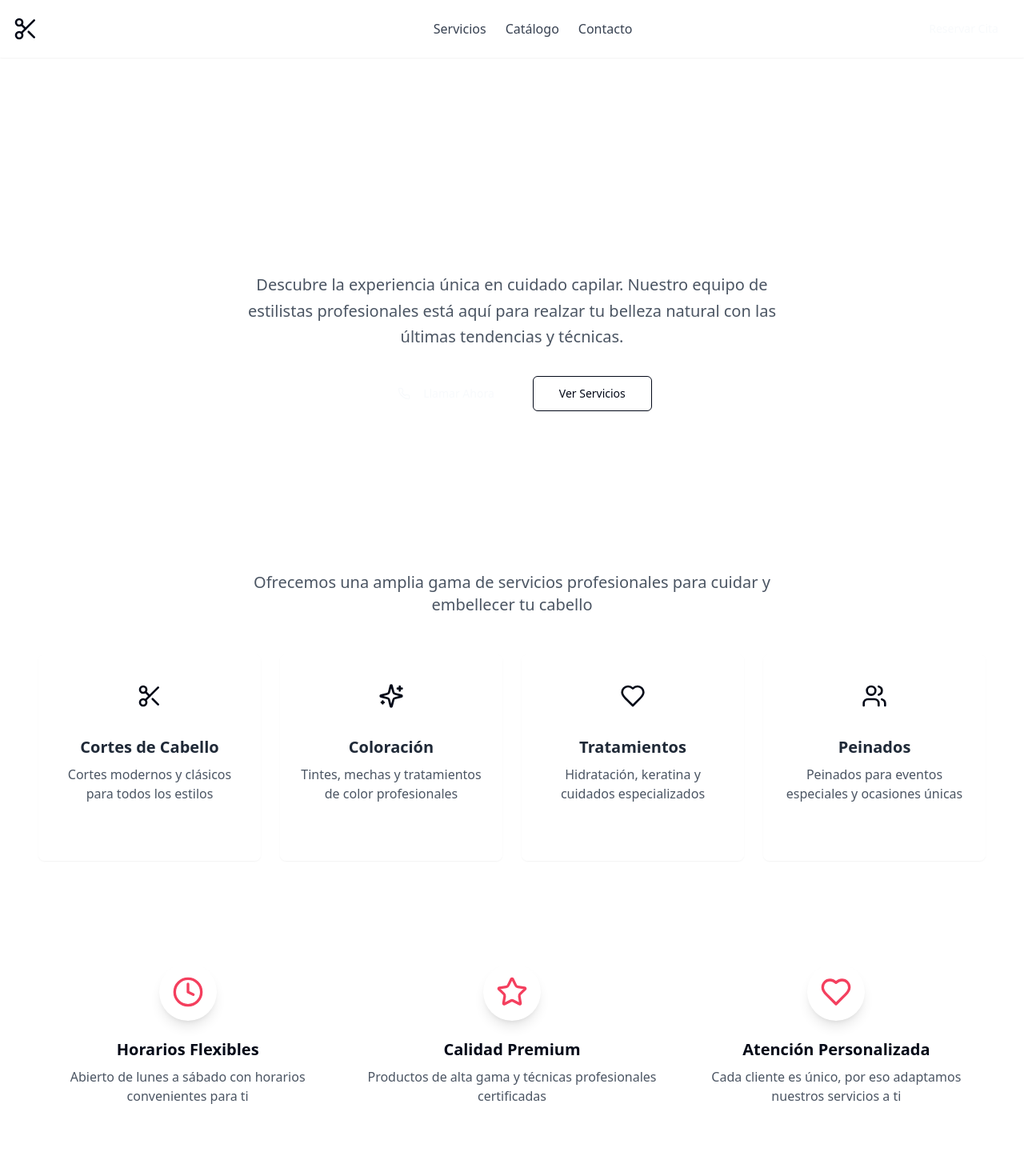
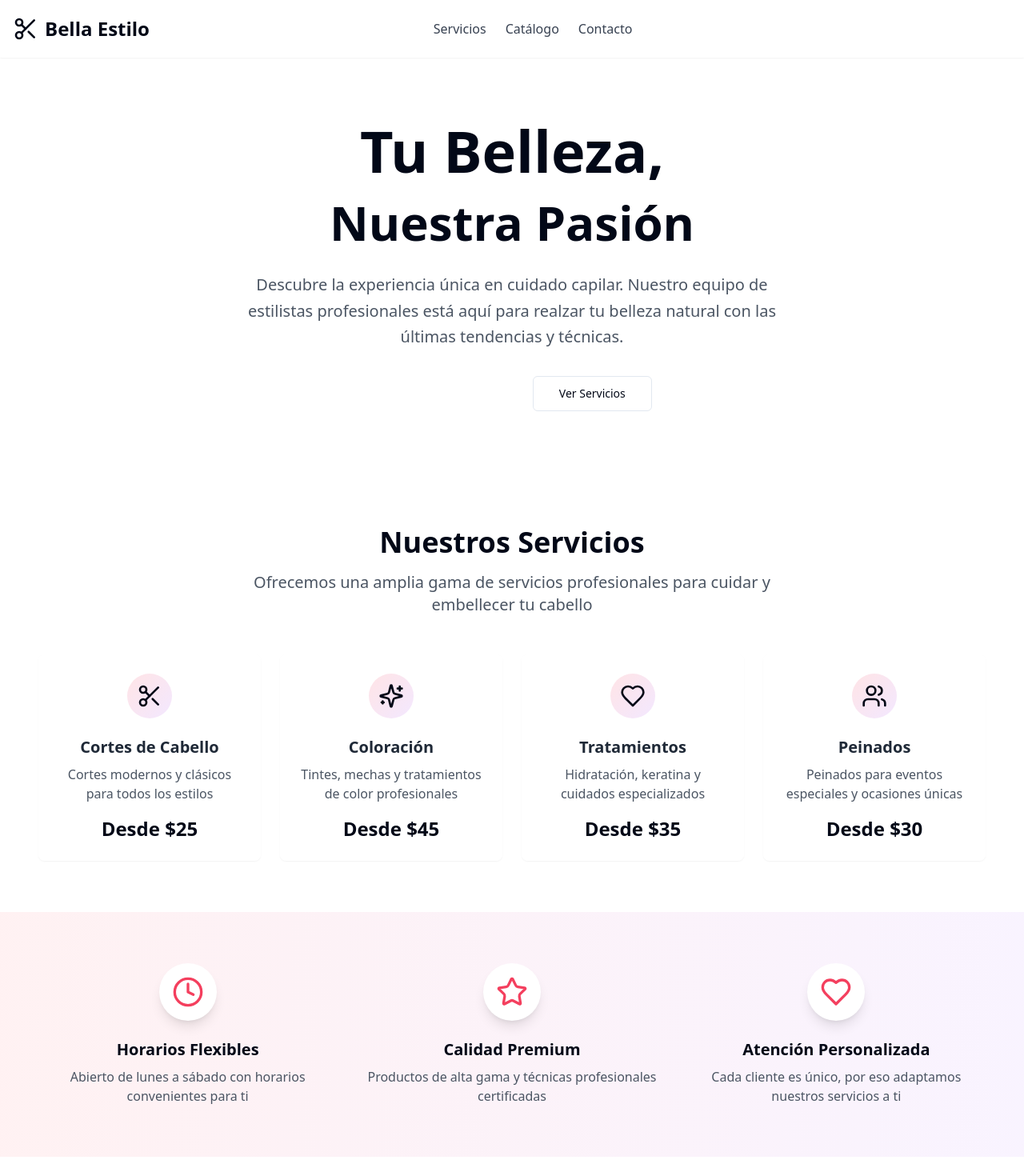
Before and after one commit to LuisNAV4/P-Project, a React (Vite) app: page / in a window 1280 px wide. Shown: the top 1470 px of the page at 80% size. Built offline with nearby package versions, Linux system fonts and the light colour scheme.

Commit message:
Fix: Apply color variables
Fixes the application of color variables in `Index.tsx` and `App.css` to ensure the correct colors are displayed.

```diff
--- a/src/App.css
+++ b/src/App.css
@@ -83,21 +83,40 @@
 
 /* Utilidades para usar las variables de colores */
 .text-brand-primary {
-  color: var(--brand-primary);
+  color: var(--brand-primary) !important;
 }
 
 .text-brand-secondary {
-  color: var(--brand-secondary);
+  color: var(--brand-secondary) !important;
 }
 
 .bg-brand-primary {
-  background-color: var(--brand-primary);
+  background-color: var(--brand-primary) !important;
 }
 
 .bg-brand-secondary {
-  background-color: var(--brand-secondary);
+  background-color: var(--brand-secondary) !important;
 }
 
 .border-brand-primary {
-  border-color: var(--brand-primary);
+  border-color: var(--brand-primary) !important;
 }
+
+.bg-brand-gradient {
+  background: linear-gradient(to right, var(--brand-primary), var(--brand-secondary)) !important;
+}
+
+.text-brand-gradient {
+  background: linear-gradient(to right, var(--brand-primary), var(--brand-secondary));
+  -webkit-background-clip: text;
+  -webkit-text-fill-color: transparent;
+  background-clip: text;
+}
+
+.bg-gradient-brand {
+  background: linear-gradient(to bottom right, var(--bg-gradient-start), var(--white), var(--bg-gradient-end)) !important;
+}
+
+.hover-brand-primary:hover {
+  color: var(--brand-primary) !important;
+}
--- a/src/pages/Index.tsx
+++ b/src/pages/Index.tsx
@@ -1,3 +1,4 @@
+
 import { Scissors, Clock, MapPin, Phone, Star, Users, Sparkles, Heart } from "lucide-react";
 import { Button } from "@/components/ui/button";
 import { Card, CardContent } from "@/components/ui/card";
@@ -35,47 +36,39 @@ const Index = () => {
   };
 
   return (
-    <div className="min-h-screen" style={{ background: `linear-gradient(to bottom right, var(--bg-gradient-start), var(--white), var(--bg-gradient-end))` }}>
+    <div className="min-h-screen bg-gradient-brand">
       {/* Header */}
       <header className="bg-white/80 backdrop-blur-sm shadow-sm sticky top-0 z-50">
         <div className="container mx-auto px-4 py-4 flex justify-between items-center">
           <div className="flex items-center space-x-2 cursor-pointer" onClick={scrollToTop}>
-            <Scissors className="h-8 w-8" style={{ color: 'var(--brand-primary)' }} />
-            <h1 className="text-2xl font-bold" style={{
-              background: `linear-gradient(to right, var(--brand-primary), var(--brand-secondary))`,
-              WebkitBackgroundClip: 'text',
-              WebkitTextFillColor: 'transparent',
-              backgroundClip: 'text'
-            }}>
+            <Scissors className="h-8 w-8 text-brand-primary" />
+            <h1 className="text-2xl font-bold text-brand-gradient">
               Bella Estilo
             </h1>
           </div>
           <nav className="hidden md:flex space-x-6">
             <button
               onClick={() => scrollToSection('servicios')}
-              className="text-gray-700 hover:text-rose-500 transition-colors"
+              className="text-gray-700 hover-brand-primary transition-colors"
             >
               Servicios
             </button>
             <button
               onClick={() => scrollToSection('catalogo')}
-              className="text-gray-700 hover:text-rose-500 transition-colors"
+              className="text-gray-700 hover-brand-primary transition-colors"
             >
               Catálogo
             </button>
             <button
               onClick={() => scrollToSection('contacto')}
-              className="text-gray-700 hover:text-rose-500 transition-colors"
+              className="text-gray-700 hover-brand-primary transition-colors"
             >
               Contacto
             </button>
           </nav>
           <Button
             onClick={handleReservarCita}
-            style={{
-              background: `linear-gradient(to right, var(--brand-primary), var(--brand-secondary))`,
-            }}
-            className="hover:opacity-90"
+            className="bg-brand-gradient hover:opacity-90 text-white"
           >
             Reservar Cita
           </Button>
@@ -86,20 +79,10 @@ const Index = () => {
       <section className="py-20 px-4">
         <div className="container mx-auto text-center">
           <div className="animate-fade-in">
-            <h2 className="text-5xl md:text-7xl font-bold mb-6" style={{
-              background: `linear-gradient(to right, var(--brand-primary), var(--brand-secondary), var(--brand-accent))`,
-              WebkitBackgroundClip: 'text',
-              WebkitTextFillColor: 'transparent',
-              backgroundClip: 'text'
-            }}>
+            <h2 className="text-5xl md:text-7xl font-bold mb-6 text-brand-gradient">
               Tu Belleza,
             </h2>
-            <h3 className="text-4xl md:text-6xl font-bold mb-8" style={{
-              background: `linear-gradient(to right, var(--brand-secondary), var(--brand-primary))`,
-              WebkitBackgroundClip: 'text',
-              WebkitTextFillColor: 'transparent',
-              backgroundClip: 'text'
-            }}>
+            <h3 className="text-4xl md:text-6xl font-bold mb-8 text-brand-gradient">
               Nuestra Pasión
             </h3>
             <p className="text-xl text-gray-600 mb-8 max-w-2xl mx-auto leading-relaxed">
@@ -110,10 +93,7 @@ const Index = () => {
               <Button
                 size="lg"
                 onClick={handleLlamarAhora}
-                style={{
-                  background: `linear-gradient(to right, var(--brand-primary), var(--brand-secondary))`,
-                }}
-                className="transform hover:scale-105 transition-all duration-200"
+                className="bg-brand-gradient transform hover:scale-105 transition-all duration-200 text-white"
               >
                 <Phone className="mr-2 h-5 w-5" />
                 Llamar Ahora
@@ -122,11 +102,7 @@ const Index = () => {
                 size="lg"
                 variant="outline"
                 onClick={() => scrollToSection('servicios')}
-                style={{
-                  borderColor: 'var(--brand-primary)',
-                  color: 'var(--brand-primary)'
-                }}
-                className="hover:bg-rose-50 transform hover:scale-105 transition-all duration-200"
+                className="border-brand-primary text-brand-primary hover:bg-rose-50 transform hover:scale-105 transition-all duration-200"
               >
                 Ver Servicios
               </Button>
@@ -139,12 +115,7 @@ const Index = () => {
       <section id="servicios" className="py-16 px-4">
         <div className="container mx-auto">
           <div className="text-center mb-12">
-            <h3 className="text-4xl font-bold mb-4" style={{
-              background: `linear-gradient(to right, var(--brand-primary), var(--brand-secondary))`,
-              WebkitBackgroundClip: 'text',
-              WebkitTextFillColor: 'transparent',
-              backgroundClip: 'text'
-            }}>
+            <h3 className="text-4xl font-bold mb-4 text-brand-gradient">
               Nuestros Servicios
             </h3>
             <p className="text-xl text-gray-600 max-w-2xl mx-auto">
@@ -158,18 +129,12 @@ const Index = () => {
               return (
                 <Card key={index} className="group hover:shadow-xl hover:-translate-y-2 transition-all duration-300 border-0 bg-white/80 backdrop-blur-sm">
                   <CardContent className="p-6 text-center">
-                    <div className="mb-4 inline-block p-3 rounded-full group-hover:scale-110 transition-transform duration-300"
-                         style={{ background: `linear-gradient(to bottom right, var(--rose-100), var(--purple-100))` }}>
-                      <IconComponent className="h-8 w-8" style={{ color: 'var(--brand-primary)' }} />
+                    <div className="mb-4 inline-block p-3 rounded-full group-hover:scale-110 transition-transform duration-300 bg-gradient-to-br from-rose-100 to-purple-100">
+                      <IconComponent className="h-8 w-8 text-brand-primary" />
                     </div>
                     <h4 className="text-xl font-bold mb-2 text-gray-800">{service.title}</h4>
                     <p className="text-gray-600 mb-4">{service.description}</p>
-                    <p className="text-2xl font-bold" style={{
-                      background: `linear-gradient(to right, var(--brand-primary), var(--brand-secondary))`,
-                      WebkitBackgroundClip: 'text',
-                      WebkitTextFillColor: 'transparent',
-                      backgroundClip: 'text'
-                    }}>
+                    <p className="text-2xl font-bold text-brand-gradient">
                       {service.price}
                     </p>
                   </CardContent>
@@ -181,7 +146,7 @@ const Index = () => {
       </section>
 
       {/* Features Section */}
-      <section className="py-16 px-4" style={{ background: `linear-gradient(to right, var(--rose-100)/50, var(--purple-100)/50)` }}>
+      <section className="py-16 px-4 bg-gradient-to-r from-rose-100/50 to-purple-100/50">
         <div className="container mx-auto">
           <div className="grid grid-cols-1 md:grid-cols-3 gap-8">
             <div className="text-center group">
@@ -215,12 +180,7 @@ const Index = () => {
       <section id="catalogo" className="py-16 px-4">
         <div className="container mx-auto">
           <div className="text-center mb-12">
-            <h3 className="text-4xl font-bold mb-4" style={{
-              background: `linear-gradient(to right, var(--brand-primary), var(--brand-secondary))`,
-              WebkitBackgroundClip: 'text',
-              WebkitTextFillColor: 'transparent',
-              backgroundClip: 'text'
-            }}>
+            <h3 className="text-4xl font-bold mb-4 text-brand-gradient">
               Catálogo de Estilos
             </h3>
             <p className="text-xl text-gray-600 max-w-2xl mx-auto">
@@ -231,25 +191,21 @@ const Index = () => {
           <div className="grid grid-cols-1 md:grid-cols-2 lg:grid-cols-3 gap-8">
             {hairStyles.map((style) => (
               <Card key={style.id} className="group hover:shadow-xl hover:-translate-y-2 transition-all duration-300 border-0 bg-white/80 backdrop-blur-sm overflow-hidden">
-                <div className="relative h-64 flex items-center justify-center"
-                     style={{ background: `linear-gradient(to bottom right, var(--rose-100), var(--purple-100))` }}>
+                <div className="relative h-64 flex items-center justify-center bg-gradient-to-br from-rose-100 to-purple-100">
                   <img
                     src={style.image}
                     alt={style.name}
                     className="w-full h-full object-cover group-hover:scale-105 transition-transform duration-300"
                   />
                   <div className="absolute top-4 left-4 bg-white/90 backdrop-blur-sm px-3 py-1 rounded-full">
-                    <span className="text-sm font-medium" style={{ color: 'var(--brand-primary)' }}>{style.category}</span>
+                    <span className="text-sm font-medium text-brand-primary">{style.category}</span>
                   </div>
                 </div>
                 <CardContent className="p-6">
                   <h4 className="text-xl font-bold mb-2 text-gray-800">{style.name}</h4>
                   <p className="text-gray-600 mb-4">{style.description}</p>
                   <Button
-                    className="w-full transform hover:scale-105 transition-all duration-200"
-                    style={{
-                      background: `linear-gradient(to right, var(--brand-primary), var(--brand-secondary))`,
-                    }}
+                    className="w-full transform hover:scale-105 transition-all duration-200 bg-brand-gradient text-white"
                   >
                     Ver Más Detalles
                   </Button>
@@ -262,11 +218,7 @@ const Index = () => {
             <Button
               size="lg"
               variant="outline"
-              style={{
-                borderColor: 'var(--brand-primary)',
-                color: 'var(--brand-primary)'
-              }}
-              className="hover:bg-rose-50 transform hover:scale-105 transition-all duration-200"
+              className="border-brand-primary text-brand-primary hover:bg-rose-50 transform hover:scale-105 transition-all duration-200"
             >
               Ver Todos los Estilos
             </Button>
@@ -275,7 +227,7 @@ const Index = () => {
       </section>
 
       {/* Contact Section */}
-      <section id="contacto" className="py-16 px-4 text-white" style={{ background: `linear-gradient(to bottom right, var(--brand-primary), var(--brand-secondary))` }}>
+      <section id="contacto" className="py-16 px-4 text-white bg-brand-gradient">
         <div className="container mx-auto">
           <div className="grid grid-cols-1 md:grid-cols-2 gap-12 items-center">
             <div>
@@ -325,8 +277,7 @@ const Index = () => {
                   className="w-full p-3 rounded-lg bg-white/20 backdrop-blur-sm border border-white/30 placeholder-white/70 text-white resize-none"
                 ></textarea>
                 <Button
-                  className="w-full text-rose-600 hover:bg-gray-100 transform hover:scale-105 transition-all duration-200"
-                  style={{ backgroundColor: 'var(--white)' }}
+                  className="w-full bg-white text-rose-600 hover:bg-gray-100 transform hover:scale-105 transition-all duration-200"
                 >
                   Enviar Mensaje
                 </Button>
@@ -340,7 +291,7 @@ const Index = () => {
       <footer className="bg-gray-900 text-white py-8 px-4">
         <div className="container mx-auto text-center">
           <div className="flex items-center justify-center space-x-2 mb-4 cursor-pointer" onClick={scrollToTop}>
-            <Scissors className="h-6 w-6" style={{ color: 'var(--brand-accent)' }} />
+            <Scissors className="h-6 w-6 text-brand-accent" />
             <span className="text-xl font-bold">Bella Estilo</span>
           </div>
           <p className="text-gray-400 mb-4">
```
